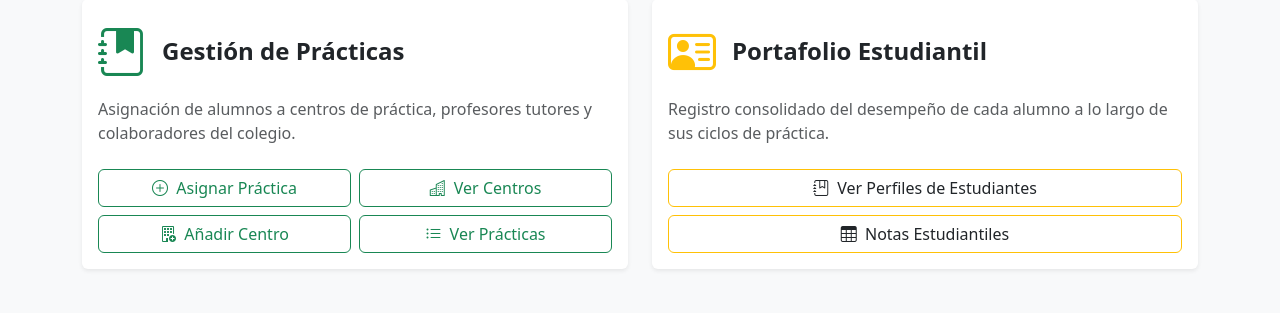
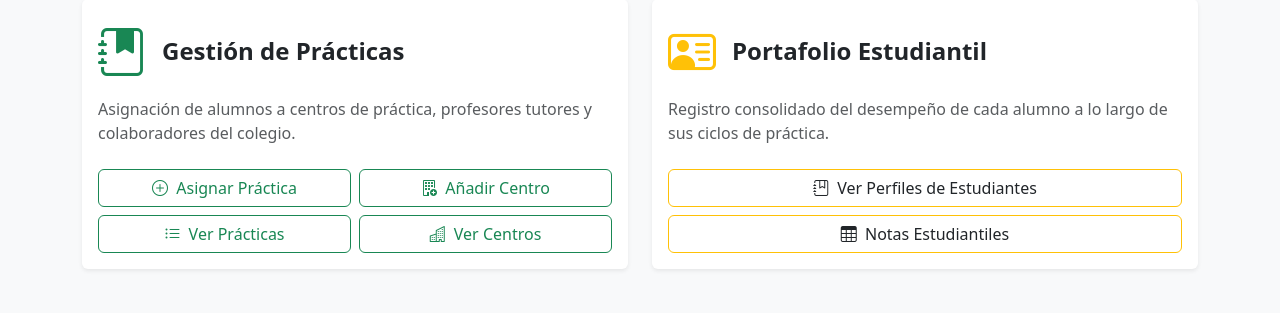
Before and after one commit to SebaCardenasM/Proyecto_Ingenieria_de_Software, a Spring Boot app: page /index in a window 1280 px wide. Shown: the part 487-800 px from the top of the page. Run offline with Spring Boot 4, Linux system fonts and the light colour scheme; a user stored in the database is signed in; some of the project's set-up classes (security, data sources, template engines, error pages and the like) are left out, and stand-ins take their place.

Commit message:
se modifica el orden de las tajertas para que sea más facil al uso

```diff
--- a/springboot-applications/src/main/resources/templates/Coordinador/index.html
+++ b/springboot-applications/src/main/resources/templates/Coordinador/index.html
@@ -107,7 +107,7 @@
                 </div>
             </div>
 
-         <!-- 3. Gestión de Prácticas -->
+            <!-- 3. Gestión de Prácticas -->
             <div class="col-md-6">
                 <div class="card h-100 border-0 shadow-sm">
                     <div class="card-body pt-4">
@@ -116,28 +116,26 @@
                             <h4 class="card-title fw-bold mb-0">Gestión de Prácticas</h4>
                         </div>
                         <p class="card-text text-muted mb-4">Asignación de alumnos a centros de práctica, profesores tutores y colaboradores del colegio.</p>
-                        <div class="d-grid gap-2">
-                            <div class="row g-2">
-                                <div class="col-6">
+                        <div class="row g-2">
+                            <!-- Columna Izquierda: Acciones de Prácticas -->
+                            <div class="col-6">
+                                <div class="d-grid gap-2">
                                     <a th:href="@{/practicas/registro}" class="btn btn-outline-success w-100">
                                         <i class="bi bi-plus-circle me-1"></i> Asignar Práctica
                                     </a>
-                                </div>
-                                <div class="col-6">
-                                    <a th:href="@{/centros-practica}" class="btn btn-outline-success w-100">
-                                        <i class="bi bi-buildings me-1"></i> Ver Centros
+                                    <a th:href="@{/practicas}" class="btn btn-outline-success w-100">
+                                        <i class="bi bi-list-ul me-1"></i> Ver Prácticas
                                     </a>
                                 </div>
                             </div>
-                            <div class="row g-2">
-                                <div class="col-6">
+                            <!-- Columna Derecha: Acciones de Centros -->
+                            <div class="col-6">
+                                <div class="d-grid gap-2">
                                     <a th:href="@{/centros-practica/nuevo}" class="btn btn-outline-success w-100">
                                         <i class="bi bi-building-add me-1"></i> Añadir Centro
                                     </a>
-                                </div>
-                                <div class="col-6">
-                                    <a th:href="@{/practicas}" class="btn btn-outline-success w-100">
-                                        <i class="bi bi-list-ul me-1"></i> Ver Prácticas
+                                    <a th:href="@{/centros-practica}" class="btn btn-outline-success w-100">
+                                        <i class="bi bi-buildings me-1"></i> Ver Centros
                                     </a>
                                 </div>
                             </div>
```
